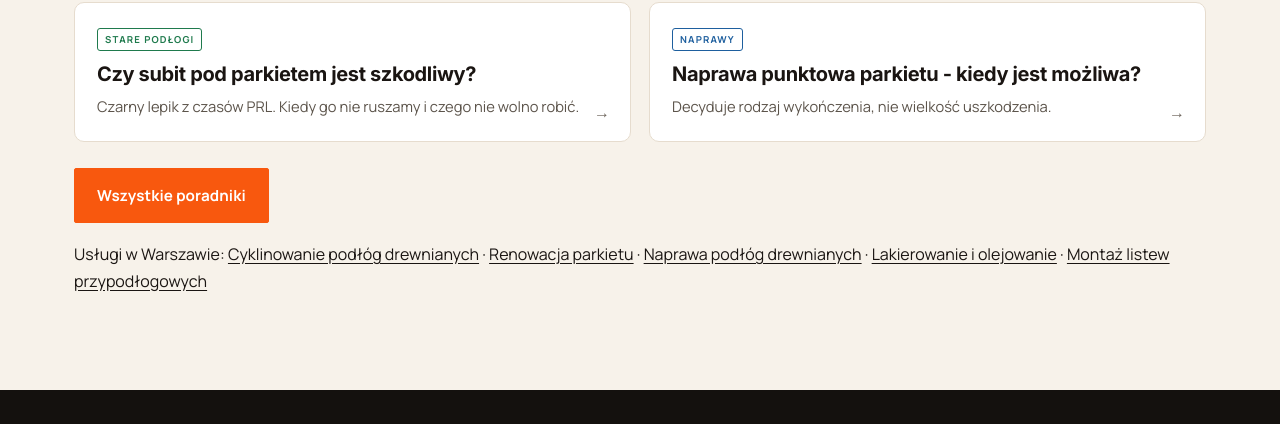
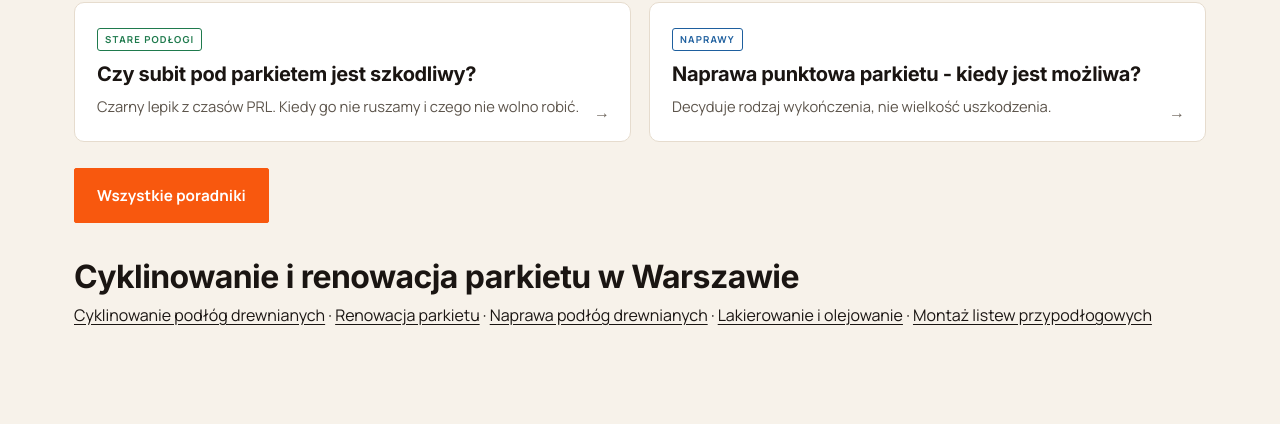
Before and after one commit to Disaster26/smartparkiet-www, a plain HTML site: page index.html in a window 1280 px wide. Shown: the part 6705-7129 px from the top of the page. Drawn offline with Linux system fonts and the light colour scheme.

Commit message:
Strona glowna: tytul i opis pod 'cyklinowanie i renowacja parkietu Warszawa', naglowek bloku uslug
Co-Authored-By: Claude Opus 5.5 <noreply@anthropic.com>

```diff
--- a/index.html
+++ b/index.html
@@ -1,13 +1,13 @@
 <!doctype html>
-<html lang="pl"><meta charset="utf-8"><meta name="viewport" content="width=device-width,initial-scale=1,viewport-fit=cover"><title>Cyklinowanie Warszawa bez pyłu, parkiet w 2 dni | SMARTPARKIET</title>
+<html lang="pl"><meta charset="utf-8"><meta name="viewport" content="width=device-width,initial-scale=1,viewport-fit=cover"><title>Cyklinowanie i renowacja parkietu Warszawa | SMARTPARKIET</title>
 <link rel="icon" href="img/favicon.png" type="image/png">
-<meta name="description" content="Cyklinowanie SMART: bezpyłowy szlif parkietu z oczyszczaniem powietrza ZERO DUST. Typowe mieszkanie w dwa dni, wycena ze zdjęć w 2 godziny. Cztery oddziały w Warszawie. 602 242 815.">
+<meta name="description" content="Cyklinowanie i renowacja parkietu w Warszawie bez pyłu: szlif, lakierowanie, olejowanie, naprawy. Mieszkanie w 2 dni, wycena ze zdjęć w 2 h. Tel. 602 242 815.">
 <!-- podglad linku: START -->
 <link rel="canonical" href="https://disaster26.github.io/smartparkiet-www/">
 <meta property="og:type" content="website">
 <meta property="og:locale" content="pl_PL">
 <meta property="og:site_name" content="SMARTPARKIET">
-<meta property="og:title" content="Cyklinowanie Warszawa bez pyłu, parkiet w 2 dni | SMARTPARKIET">
+<meta property="og:title" content="Cyklinowanie i renowacja parkietu Warszawa | SMARTPARKIET">
 <meta property="og:description" content="Cyklinowanie SMART: bezpyłowy szlif parkietu z oczyszczaniem powietrza ZERO DUST. Typowe mieszkanie w dwa dni, wycena ze zdjęć w 2 godziny. Cztery oddziały w Warszawie. 602 242 815.">
 <meta property="og:url" content="https://disaster26.github.io/smartparkiet-www/">
 <meta property="og:image" content="https://smartparkiet.com.pl/img/og-smartparkiet-artur.jpg">
@@ -21,7 +21,7 @@
 <link rel="icon" href="favicon.ico" sizes="any">
 <link rel="icon" type="image/png" sizes="192x192" href="img/ikona-192.png">
 <link rel="manifest" href="site.webmanifest">
-<meta name="twitter:title" content="Cyklinowanie Warszawa bez pyłu, parkiet w 2 dni | SMARTPARKIET">
+<meta name="twitter:title" content="Cyklinowanie i renowacja parkietu Warszawa | SMARTPARKIET">
 <meta name="twitter:description" content="Cyklinowanie SMART: bezpyłowy szlif parkietu z oczyszczaniem powietrza ZERO DUST. Typowe mieszkanie w dwa dni, wycena ze zdjęć w 2 godziny. Cztery oddziały w Warszawie. 602 242 815.">
 <meta name="twitter:image" content="https://smartparkiet.com.pl/img/og-smartparkiet-artur.jpg">
 <meta name="theme-color" content="#14110E">
@@ -1225,7 +1225,8 @@ figure{margin:0}
         <p>Decyduje rodzaj wykończenia, nie wielkość uszkodzenia.</p></a>
     </div>
     <p style="margin-top:26px"><a class="btn btn-amber" href="blog.html" style="background:#F8580E!important;color:#fff!important;border-color:#F8580E!important">Wszystkie poradniki</a></p>
-    <p class="usl-linki">Usługi w Warszawie: <a href="cyklinowanie-podlog-drewnianych-warszawa.html">Cyklinowanie podłóg drewnianych</a> <span aria-hidden="true">&middot;</span> <a href="renowacja-parkietu-warszawa.html">Renowacja parkietu</a> <span aria-hidden="true">&middot;</span> <a href="naprawa-podlog-drewnianych-warszawa.html">Naprawa podłóg drewnianych</a> <span aria-hidden="true">&middot;</span> <a href="lakierowanie-i-olejowanie-parkietu-warszawa.html">Lakierowanie i olejowanie</a> <span aria-hidden="true">&middot;</span> <a href="montaz-listew-przypodlogowych-warszawa.html">Montaż listew przypodłogowych</a></p>
+    <h2 class="usl-tyt">Cyklinowanie i renowacja parkietu w Warszawie</h2>
+    <p class="usl-linki"><a href="cyklinowanie-podlog-drewnianych-warszawa.html">Cyklinowanie podłóg drewnianych</a> <span aria-hidden="true">&middot;</span> <a href="renowacja-parkietu-warszawa.html">Renowacja parkietu</a> <span aria-hidden="true">&middot;</span> <a href="naprawa-podlog-drewnianych-warszawa.html">Naprawa podłóg drewnianych</a> <span aria-hidden="true">&middot;</span> <a href="lakierowanie-i-olejowanie-parkietu-warszawa.html">Lakierowanie i olejowanie</a> <span aria-hidden="true">&middot;</span> <a href="montaz-listew-przypodlogowych-warszawa.html">Montaż listew przypodłogowych</a></p>
   </div>
 </section>
 <footer class="site">
@@ -3115,6 +3116,7 @@ html body .oddzialy-home .odz-zam{margin-top:18px!important;font-weight:600;colo
 @media(max-width:620px){html body footer.site .fine>span:last-child{white-space:nowrap!important;letter-spacing:.02em!important;font-size:min(.7rem,calc(2.55vw - 1.25px))!important}}
 </style>
 <style id="uslugi-linki-2210">/* 22.10: linki do stron uslug */
-html body .usl-linki{margin-top:18px;font-size:.92rem;line-height:1.9}
+html body .usl-tyt{margin:34px 0 4px!important;font-size:clamp(18px,1.6vw,21px)!important;line-height:1.3!important}
+html body .usl-linki{margin-top:6px;font-size:.92rem;line-height:1.9}
 html body .usl-linki a{color:inherit;text-decoration:underline;text-underline-offset:3px}
 </style>
```
